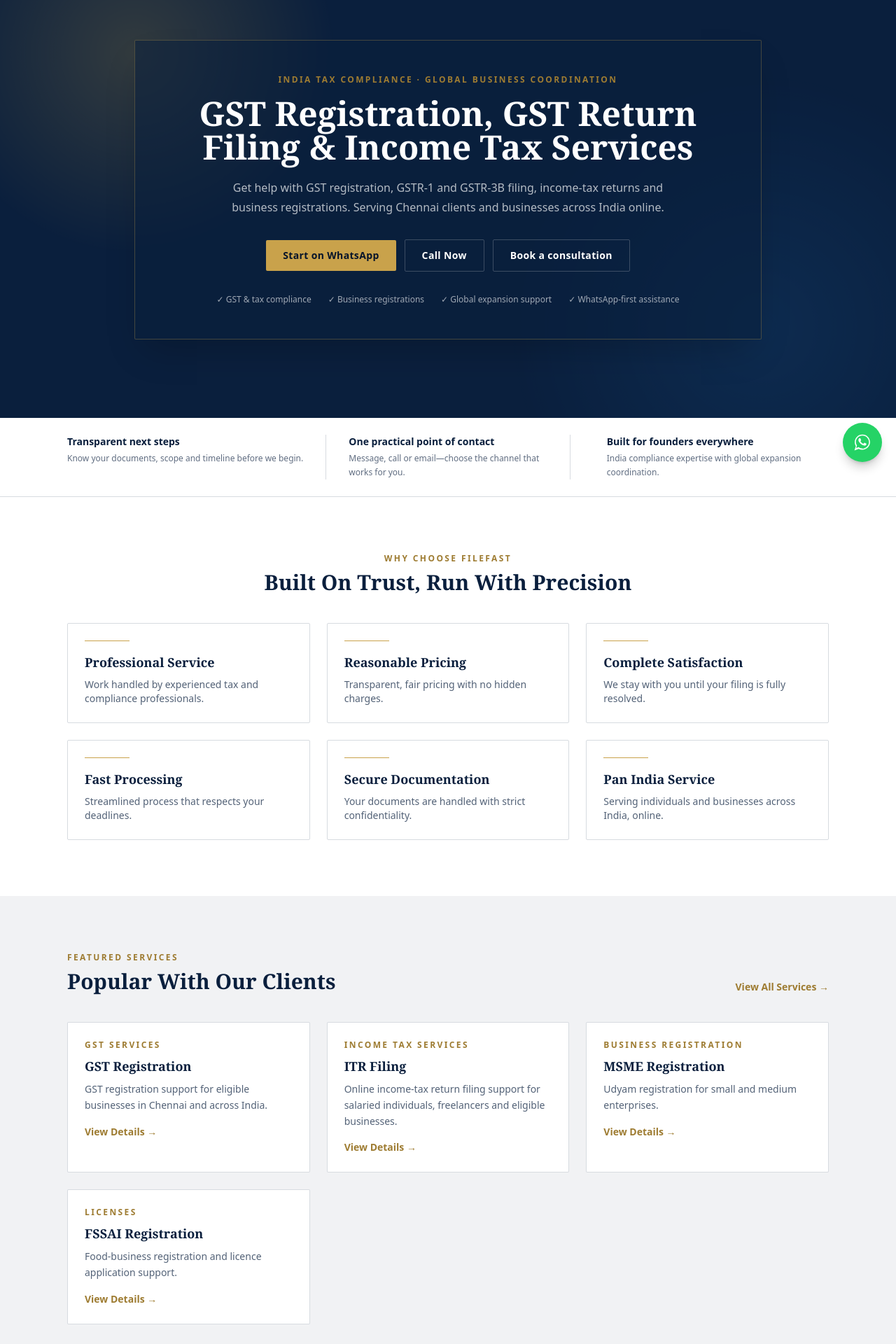
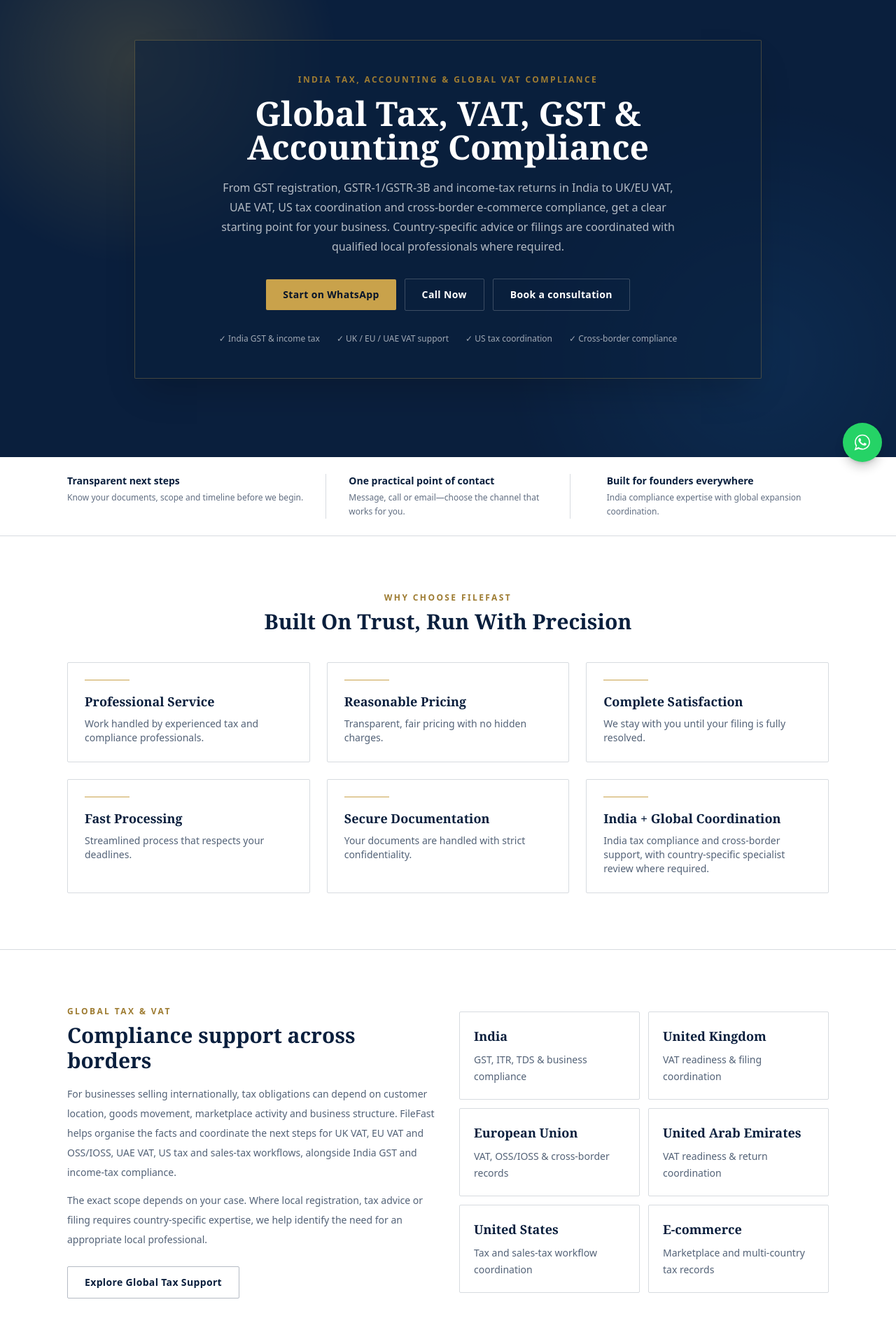
Before and after one commit to filefastservices-dotcom/filefast-website, a Next.js app: page / in a window 1280 px wide. Shown: the part 120-2040 px from the top of the page at 70% size. Built offline with nearby package versions, Linux system fonts and the light colour scheme; no server answers; the database is empty.

Commit message:
Position homepage for global tax and VAT services

```diff
--- a/src/app/page.js
+++ b/src/app/page.js
@@ -5,12 +5,12 @@
 import { getServices, getTestimonials } from "@/lib/data";
 
 export const metadata = {
-  title: "GST Registration & GST Filing in Chennai",
-  description: "Need GST registration, GST return filing or ITR filing in Chennai? FileFast Global helps individuals and businesses prepare documents and manage tax compliance online across India.",
+  title: "Global Tax, VAT & GST Compliance Services",
+  description: "FileFast Global supports GST, income tax, accounting and business compliance in India, plus UK and EU VAT, UAE VAT, US tax and cross-border compliance coordination.",
   openGraph: {
     url: "https://www.filefastglobal.com/",
-    title: "GST Registration & GST Filing in Chennai | FileFast Global",
-    description: "GST registration, GSTR-1 and GSTR-3B filing, ITR filing and business compliance support in Chennai and across India.",
+    title: "Global Tax, VAT & GST Compliance | FileFast Global",
+    description: "India GST and income tax services alongside UK VAT, EU VAT, UAE VAT, US tax and cross-border compliance coordination for growing businesses.",
   },
   alternates: { canonical: "/" },
 };
@@ -21,7 +21,7 @@
   { title: "Complete Satisfaction", text: "We stay with you until your filing is fully resolved." },
   { title: "Fast Processing", text: "Streamlined process that respects your deadlines." },
   { title: "Secure Documentation", text: "Your documents are handled with strict confidentiality." },
-  { title: "Pan India Service", text: "Serving individuals and businesses across India, online." }
+  { title: "India + Global Coordination", text: "India tax compliance and cross-border support, with country-specific specialist review where required." }
 ];
 
 const CATEGORIES = [
@@ -31,10 +31,11 @@
   "Licenses",
   "Compliance Services",
   "Accounting Services",
-  "Digital Business Services"
+  "Digital Business Services",
+  "Global Tax & VAT"
 ];
 
-const PROOF_POINTS = ["GST & tax compliance", "Business registrations", "Global expansion support", "WhatsApp-first assistance"];
+const PROOF_POINTS = ["India GST & income tax", "UK / EU / UAE VAT support", "US tax coordination", "Cross-border compliance"];
 
 const FAQS = [
   {
@@ -43,7 +44,7 @@
   },
   {
     q: "Do you serve clients outside Tamil Nadu?",
-    a: "Yes, FileFast serves individuals and businesses across India entirely online."
+    a: "Yes. We support India-side compliance online and help coordinate international tax and VAT workflows for businesses dealing with the UK, EU, UAE and US. Local professional review may be required depending on the service."
   },
   {
     q: "What documents do I need to get started?",
@@ -63,12 +64,12 @@
         <div className="pointer-events-none absolute inset-0 opacity-20 [background-image:radial-gradient(circle_at_15%_20%,#d3aa45_0,transparent_24%),radial-gradient(circle_at_85%_80%,#1d5d9b_0,transparent_30%)]" />
         <div className="container-page relative py-20 sm:py-28">
           <div className="mx-auto max-w-4xl rounded-sm border border-gold/30 bg-navy/55 p-8 text-center shadow-2xl shadow-black/20 sm:p-12">
-            <p className="eyebrow text-gold">India tax compliance · global business coordination</p>
+            <p className="eyebrow text-gold">India tax, accounting & global VAT compliance</p>
             <h1 className="mt-4 font-display text-4xl font-semibold leading-tight sm:text-5xl">
-              GST Registration, GST Return Filing & Income Tax Services
+              Global Tax, VAT, GST & Accounting Compliance
             </h1>
             <p className="mx-auto mt-5 max-w-2xl text-base leading-7 text-silver/90">
-              Get help with GST registration, GSTR-1 and GSTR-3B filing, income-tax returns and business registrations. Serving Chennai clients and businesses across India online.
+              From GST registration, GSTR-1/GSTR-3B and income-tax returns in India to UK/EU VAT, UAE VAT, US tax coordination and cross-border e-commerce compliance, get a clear starting point for your business. Country-specific advice or filings are coordinated with qualified local professionals where required.
             </p>
             <div className="mt-8 flex flex-wrap items-center justify-center gap-3">
               <a
@@ -115,6 +116,33 @@
               <p className="mt-2 text-sm text-navy/70">{item.text}</p>
             </div>
           ))}
+        </div>
+      </section>
+
+      <section className="border-y border-silver/70 bg-white py-16 sm:py-20">
+        <div className="container-page grid gap-8 lg:grid-cols-2 lg:items-center">
+          <div>
+            <p className="eyebrow">Global Tax & VAT</p>
+            <h2 className="mt-2 font-display text-3xl font-semibold text-navy">Compliance support across borders</h2>
+            <p className="mt-4 text-sm leading-7 text-navy/70">For businesses selling internationally, tax obligations can depend on customer location, goods movement, marketplace activity and business structure. FileFast helps organise the facts and coordinate the next steps for UK VAT, EU VAT and OSS/IOSS, UAE VAT, US tax and sales-tax workflows, alongside India GST and income-tax compliance.</p>
+            <p className="mt-3 text-sm leading-7 text-navy/70">The exact scope depends on your case. Where local registration, tax advice or filing requires country-specific expertise, we help identify the need for an appropriate local professional.</p>
+            <Link href="/global" className="btn-navy-outline mt-6 inline-flex">Explore Global Tax Support</Link>
+          </div>
+          <div className="grid gap-3 sm:grid-cols-2">
+            {[
+              ["India", "GST, ITR, TDS & business compliance"],
+              ["United Kingdom", "VAT readiness & filing coordination"],
+              ["European Union", "VAT, OSS/IOSS & cross-border records"],
+              ["United Arab Emirates", "VAT readiness & return coordination"],
+              ["United States", "Tax and sales-tax workflow coordination"],
+              ["E-commerce", "Marketplace and multi-country tax records"]
+            ].map(([title, body]) => (
+              <div key={title} className="rounded-sm border border-silver/70 p-5">
+                <h3 className="font-display text-lg font-semibold text-navy">{title}</h3>
+                <p className="mt-2 text-sm leading-6 text-navy/70">{body}</p>
+              </div>
+            ))}
+          </div>
         </div>
       </section>
 
```
